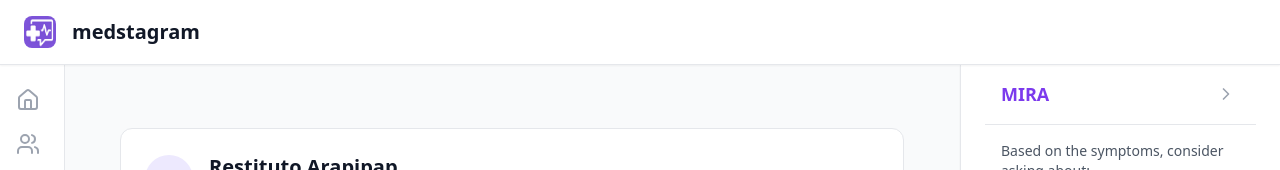
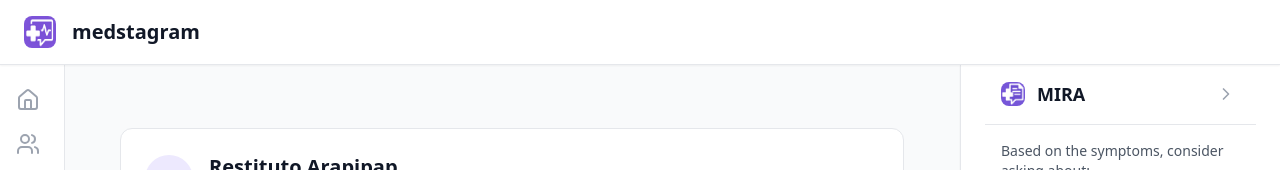
Before and after one commit to mfranco1/medstagram, a React (Vite) app in the folder frontend/: page / in a window 1280 px wide. Shown: the top 170 px of the page. Built offline with nearby package versions, Linux system fonts and the light colour scheme.

Commit message:
feat: add mira icon to expanded panel. change to rounded borders

```diff
--- a/frontend/src/components/ai/AIAssistantPanel.tsx
+++ b/frontend/src/components/ai/AIAssistantPanel.tsx
@@ -25,7 +25,10 @@ export function MIRAPanel({ collapsed, setCollapsed }: MIRAPanelProps) {
     >
       <div className="p-4 border-b border-gray-200 flex-shrink-0 flex items-center justify-between">
         {!collapsed && (
-          <h3 className="text-lg font-bold text-violet-600">MIRA</h3>
+          <div className="flex items-center space-x-3">
+            <img src={miraIcon} alt="MIRA" className="w-6 h-6 rounded-lg" />
+            <h3 className="text-lg font-bold text-gray-900">MIRA</h3>
+          </div>
         )}
         {!collapsed && (
           <button
@@ -94,7 +97,7 @@ export function MIRAPanel({ collapsed, setCollapsed }: MIRAPanelProps) {
               className="w-8 h-8 bg-violet-600 rounded-lg flex items-center justify-center hover:bg-violet-500 transition-colors cursor-pointer"
               onClick={() => setCollapsed(false)}
             >
-              <img src={miraIcon} alt="MIRA" className="w-5 h-5" />
+              <img src={miraIcon} alt="MIRA" className="w-5 h-5 rounded-lg" />
             </div>
             {showTooltip && (
               <div className="absolute right-full mr-2 top-1/2 -translate-y-1/2 w-56 p-3 bg-white rounded-lg shadow-lg border border-gray-200">
```
